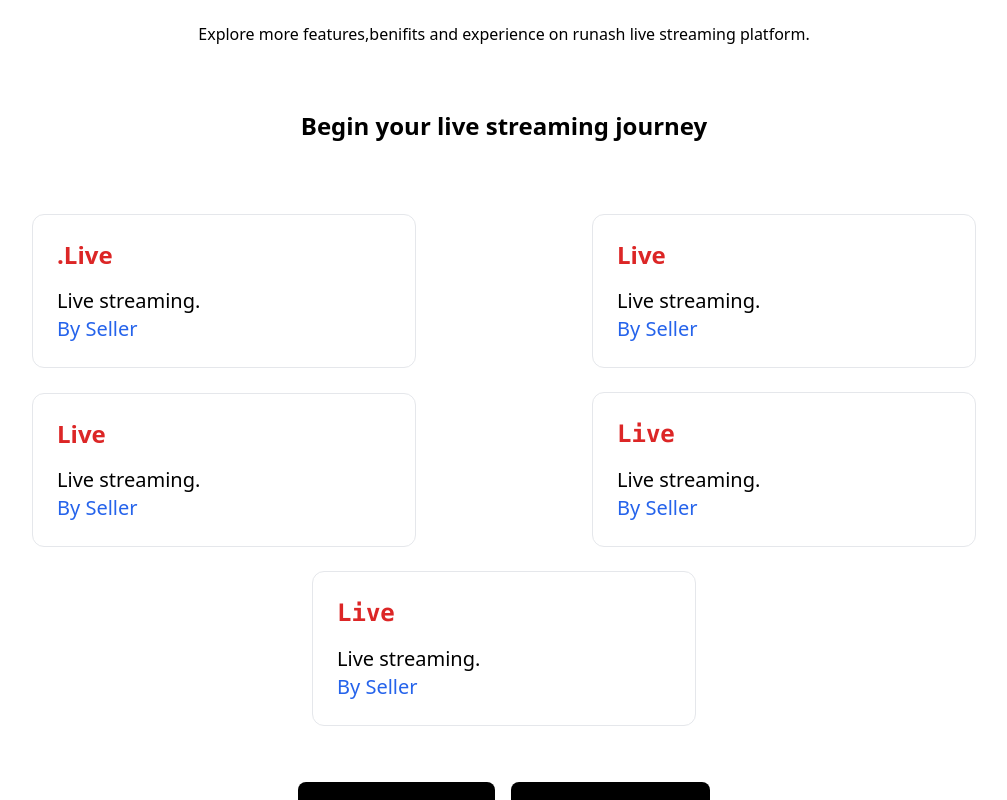
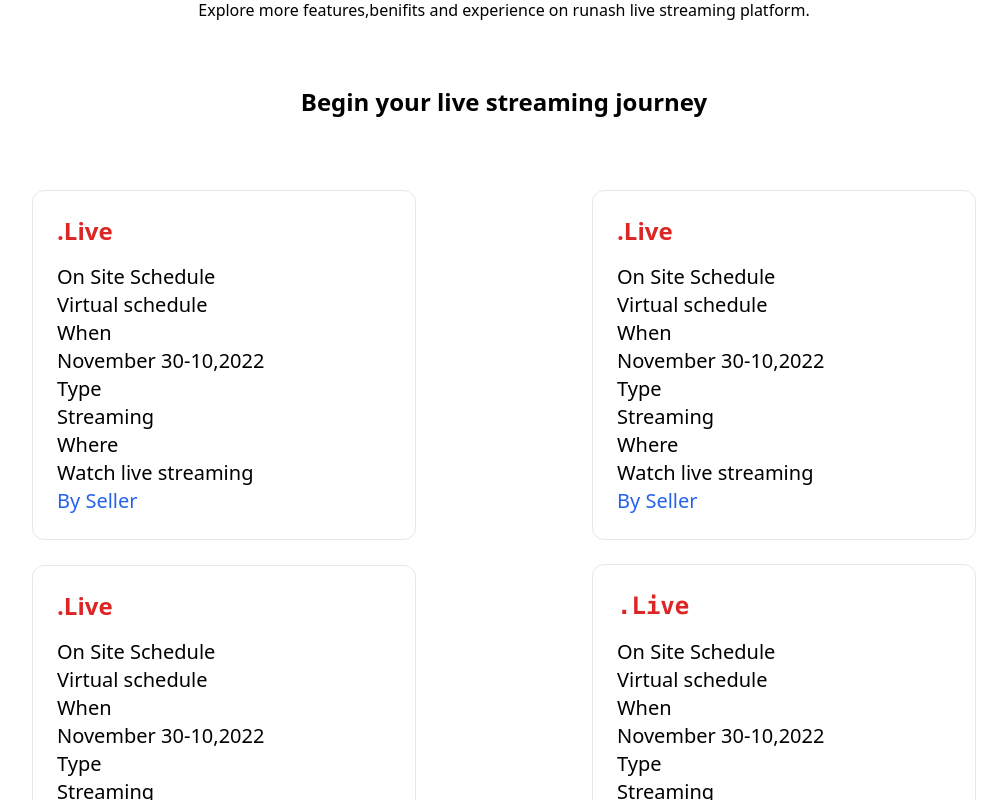
Before and after one commit to Vaibhavmurmu/nextjs13, a Next.js app: page / in a window 1280 px wide. Shown: the part 2000-2800 px from the top of the page, without its empty margins (136-1143 px from the left). Built offline with nearby package versions, Linux system fonts and the light colour scheme.

Commit message:
committed

```diff
--- a/pages/index.js
+++ b/pages/index.js
@@ -27,13 +27,13 @@ export default function Index() {
         <p className="mt-12 text-2xl bottom-0">
           Where the retailers build own made live streaming store.
         </p>
-        <div className="flex gap-4 flex-cols-2 mt-10 max-w-2xl flex-wrap items-center justify-around">
-        <button className="bg-black text-white hover:text-orange-600 hover:bg-white hover:border-orange-600 font-medium py-4 px-14 rounded-lg mt-10">
+        <div className="flex gap-4 mt-2 max-w-1xl flex-wrap items-center justify-around sm:w-full">
+        <button className="bg-black hover:bg-blue-600 text-white font-medium hover:text-black py-4 px-14 rounded-lg mt-12">
           <Link href="/register">
             <a>Go live stream</a>
          </Link>
         </button>
-        <button className="bg-black text-white hover:bg-white hover:text-orange-600 hover:border-orange-600 font-medium py-4 px-14 rounded-lg mt-10">
+        <button className="bg-black hover:bg-blue-600 text-white font-medium hover:text-black py-4 px-14 rounded-lg mt-12">
           <Link href="/register">
             <a>Watched live</a>
           </Link>
@@ -224,7 +224,21 @@ export default function Index() {
           >
             <h3 className="text-2xl text-red-600 font-bold">.Live</h3>
             <p className="mt-4 text-xl">
-              Live streaming.
+            On Site Schedule
+              <br />
+              Virtual schedule
+              <br />
+              When
+              <br />
+              November 30-10,2022
+              <br />
+              Type
+              <br />
+              Streaming
+              <br />
+              Where
+              <br />
+              Watch live streaming
               <br />
                 <Link href="/login">
                 <a className='text-blue-600'>By Seller</a>
@@ -235,9 +249,23 @@ export default function Index() {
             href="https://vercel.com/import"
             className="mt-6 w-96 rounded-xl border p-6 text-left focus:text-black shadow-lg shadow-white"
           >
-            <h3 className="text-2xl text-red-600 font-bold">Live</h3>
+            <h3 className="text-2xl text-red-600 font-bold">.Live</h3>
             <p className="mt-4 text-xl">
-              Live streaming.
+            On Site Schedule
+              <br />
+              Virtual schedule
+              <br />
+              When
+              <br />
+              November 30-10,2022
+              <br />
+              Type
+              <br />
+              Streaming
+              <br />
+              Where
+              <br />
+              Watch live streaming
               <br />
                 <Link href="/login">
 
@@ -249,9 +277,23 @@ export default function Index() {
             href="https://vercel.com/import"
             className="mt-6 w-96 rounded-xl border p-6 text-left focus:text-black shadow-lg shadow-white"
           >
-            <h3 className="text-2xl text-red-600 font-bold">Live</h3>
+            <h3 className="text-2xl text-red-600 font-bold">.Live</h3>
             <p className="mt-4 text-xl">
-              Live streaming.
+            On Site Schedule
+              <br />
+              Virtual schedule
+              <br />
+              When
+              <br />
+              November 30-10,2022
+              <br />
+              Type
+              <br />
+              Streaming
+              <br />
+              Where
+              <br />
+              Watch live streaming
               <br />
                 <Link href="/login">
                 <a className='text-blue-600'>By Seller</a>
@@ -265,9 +307,23 @@ export default function Index() {
           >
 
 
-            <h3 className="text-2xl text-red-600 font-bold"><code className="">Live</code></h3>
+            <h3 className="text-2xl text-red-600 font-bold"><code className="">.Live</code></h3>
             <p className="mt-4 text-xl">
-              Live streaming.
+            On Site Schedule
+              <br />
+              Virtual schedule
+              <br />
+              When
+              <br />
+              November 30-10,2022
+              <br />
+              Type
+              <br />
+              Streaming
+              <br />
+              Where
+              <br />
+              Watch live streaming
               <br />
                 <Link href="/login">
                 <a className='text-blue-600'>By Seller</a>
@@ -280,10 +336,23 @@ export default function Index() {
           >
 
 
-            <h3 className="text-2xl text-red-600 font-bold"><code className="">Live</code></h3>
+            <h3 className="text-2xl text-red-600 font-bold"><code className="">.Live</code></h3>
             <p className="mt-4 text-xl">
-              Live streaming.
+              On Site Schedule
               <br />
+              Virtual schedule
+              <br />
+              When
+              <br />
+              November 30-10,2022
+              <br />
+              Type
+              <br />
+              Streaming
+              <br />
+              Where
+              <br />
+              Watch live streaming
                 <Link href="/login">
                 <a className='text-blue-600'>By Seller</a>
                 </Link>
```
